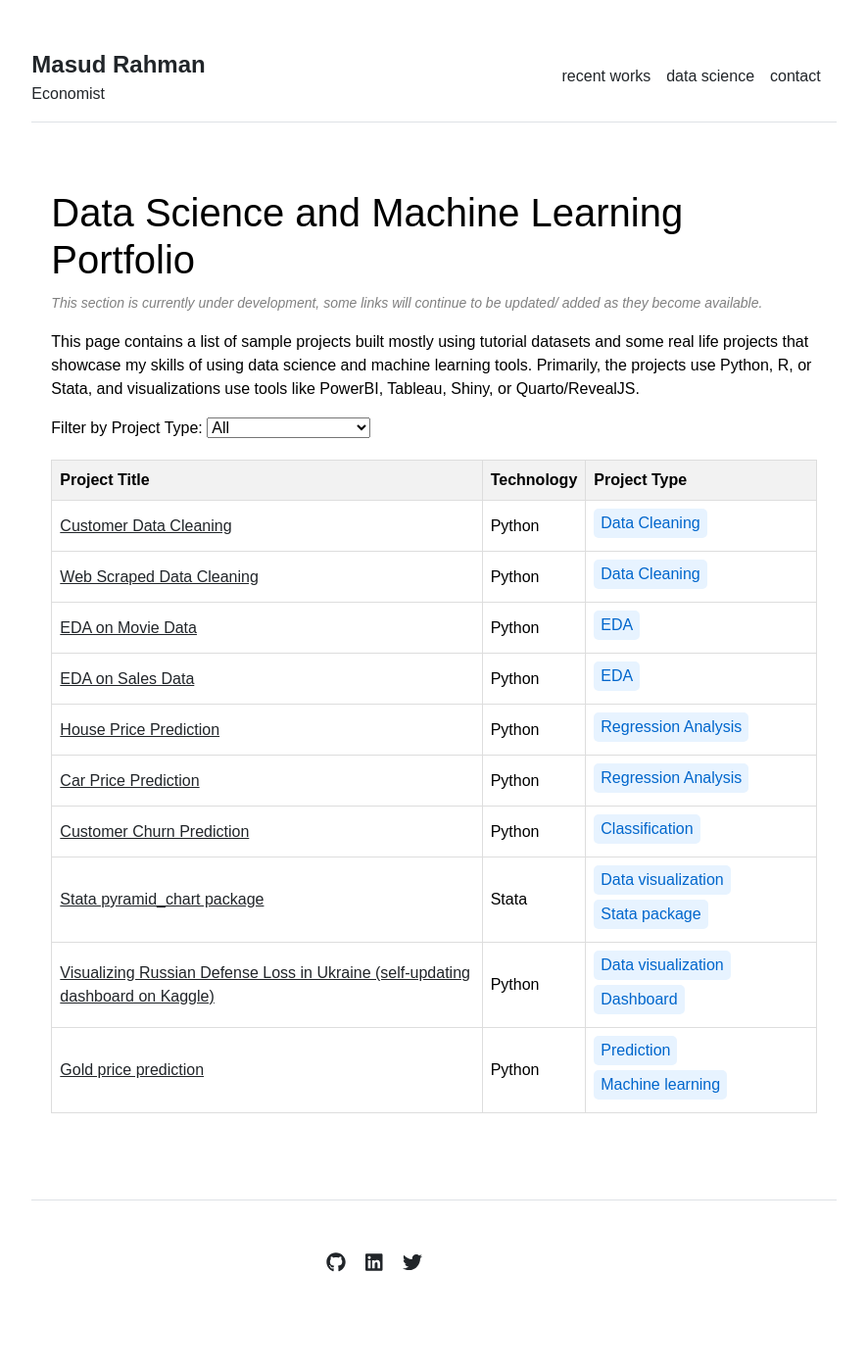
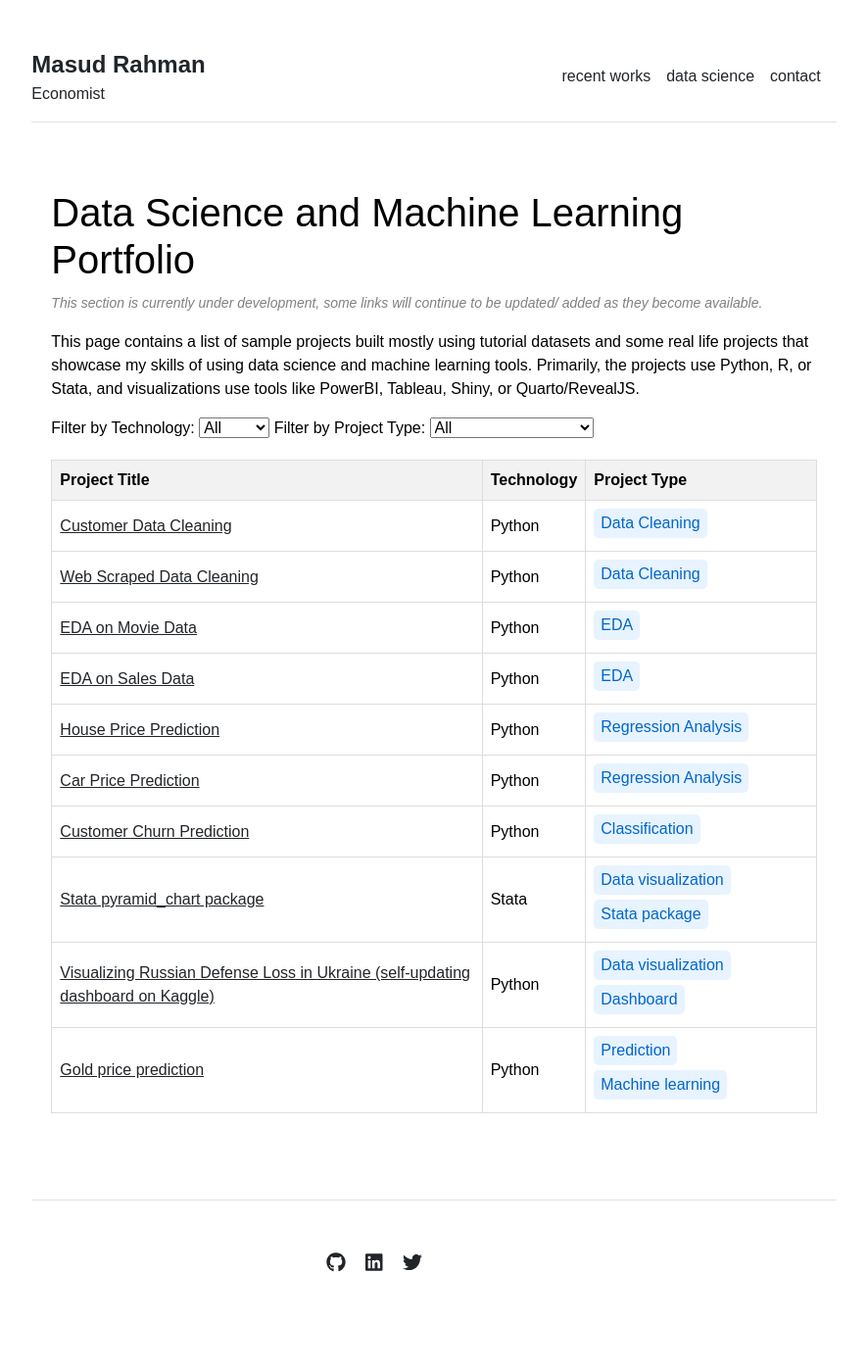
Before and after one commit to masud90/masud90.github.io, a Jekyll site: the page built from datascience.md, in a window 1280 px wide. Shown: the whole page at 98% size, without its empty margins (197-1082 px from the left). Built offline with Jekyll 4.4.1, drawn with Linux system fonts in a browser that asks for light colours; some of the changed lines change nothing that is shown.

Commit message:
Update datascience.html
The filterTable function now correctly handles multiple project types by splitting the ProjectType values and checking each value against the selected filter.

```diff
--- a/_layouts/datascience.html
+++ b/_layouts/datascience.html
@@ -22,8 +22,17 @@
       <p>
         This page contains a list of sample projects built mostly using tutorial datasets and some real life projects that showcase my skills of using data science and machine learning tools. Primarily, the projects use Python, R, or Stata, and visualizations use tools like PowerBI, Tableau, Shiny, or Quarto/RevealJS.
     </p>
-      <!-- Filter Dropdown -->
+      <!-- Filter Dropdowns -->
       <div class="filter-container">
+        <label for="technologyFilter">Filter by Technology:</label>
+        <select id="technologyFilter" onchange="filterTable()">
+          <option value="all">All</option>
+          {% assign technologies = site.data.projects | map: 'Technology' | uniq %}
+          {% for tech in technologies %}
+            <option value="{{ tech }}">{{ tech }}</option>
+          {% endfor %}
+        </select>
+
         <label for="projectTypeFilter">Filter by Project Type:</label>
         <select id="projectTypeFilter" onchange="filterTable()">
           <option value="all">All</option>
@@ -63,19 +72,23 @@
 
   <script>
     function filterTable() {
-      var filter = document.getElementById('projectTypeFilter').value;
+      var techFilter = document.getElementById('technologyFilter').value;
+      var typeFilter = document.getElementById('projectTypeFilter').value;
       var table = document.getElementById('projectsTable');
       var tr = table.getElementsByTagName('tr');
 
       for (var i = 1; i < tr.length; i++) { // Start from 1 to skip the header row
-        var td = tr[i].getElementsByTagName('td')[2]; // Project Type column
-        if (td) {
-          var types = td.textContent || td.innerText;
+        var techTd = tr[i].getElementsByTagName('td')[1]; // Technology column
+        var typeTd = tr[i].getElementsByTagName('td')[2]; // Project Type column
+        if (techTd && typeTd) {
+          var tech = techTd.textContent || techTd.innerText;
+          var types = typeTd.textContent || typeTd.innerText;
           var typeArray = types.split(',').map(function(type) {
             return type.trim();
           });
 
-          if (filter === 'all' || typeArray.includes(filter)) {
+          if ((techFilter === 'all' || tech === techFilter) &&
+              (typeFilter === 'all' || typeArray.includes(typeFilter))) {
             tr[i].style.display = '';
           } else {
             tr[i].style.display = 'none';
```
